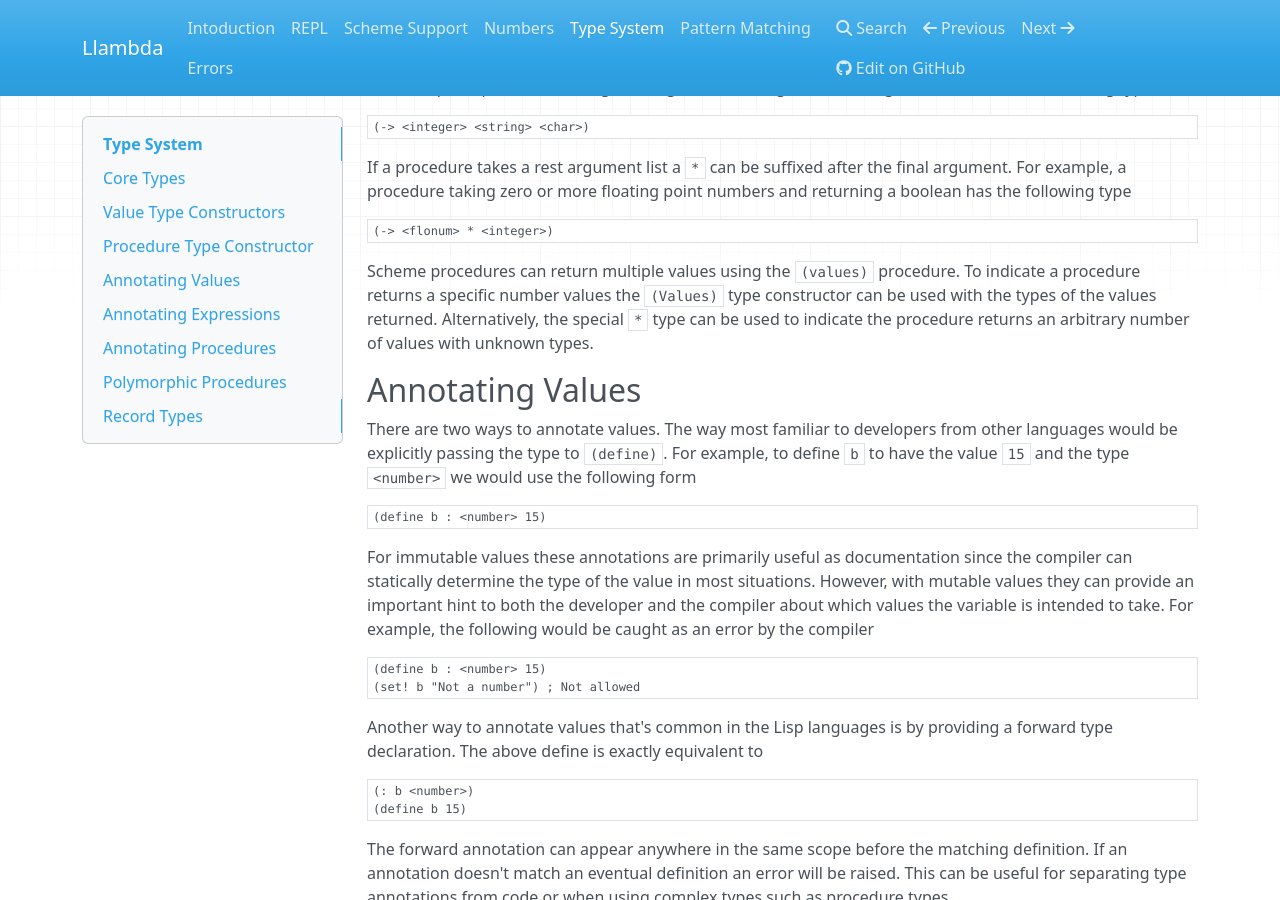
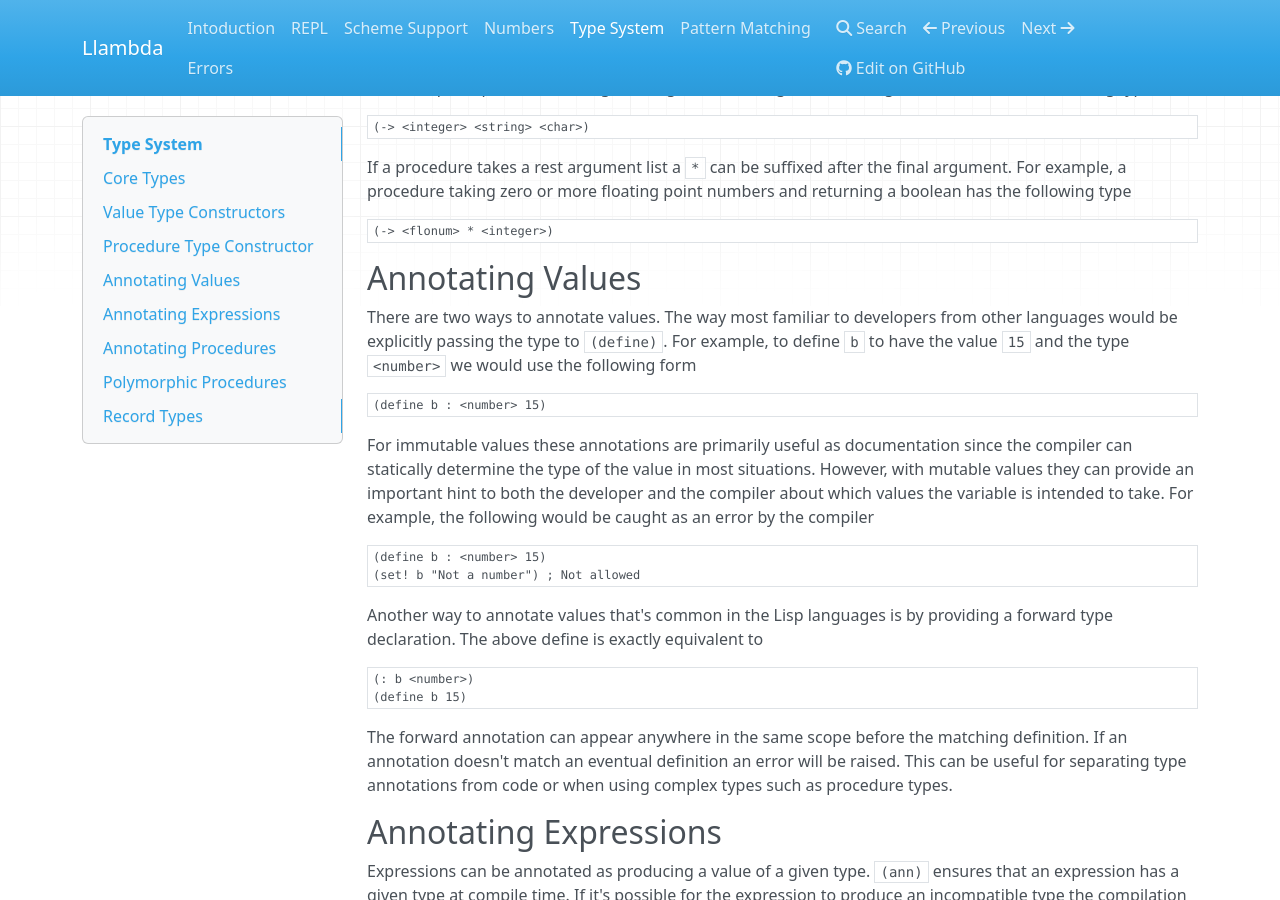
Before and after one commit to etaoins/llambda, an MkDocs documentation site: the page built from docs/types.md, in a window 1280 px wide and 900 px high, scrolled down 2102 px. Built offline with MkDocs 1.6.1, drawn with Linux system fonts in a browser that asks for light colours; nearby versions of some CDN libraries; old or Windows-style settings are respelled for this version of MkDocs.

Commit message:
Remove stray references to multiple values

````diff
--- a/docs/types.md
+++ b/docs/types.md
@@ -61,8 +61,6 @@ If a procedure takes a rest argument list a ``*`` can be suffixed after the fina
 ```racket
 (-> <flonum> * <integer>)
 ```
-
-Scheme procedures can return multiple values using the ``(values)`` procedure. To indicate a procedure returns a specific number values the ``(Values)`` type constructor can be used with the types of the values returned. Alternatively, the special ``*`` type can be used to indicate the procedure returns an arbitrary number of values with unknown types.
 
 Annotating Values
 -----------------
````
Also changed, not shown: 2 other files.
